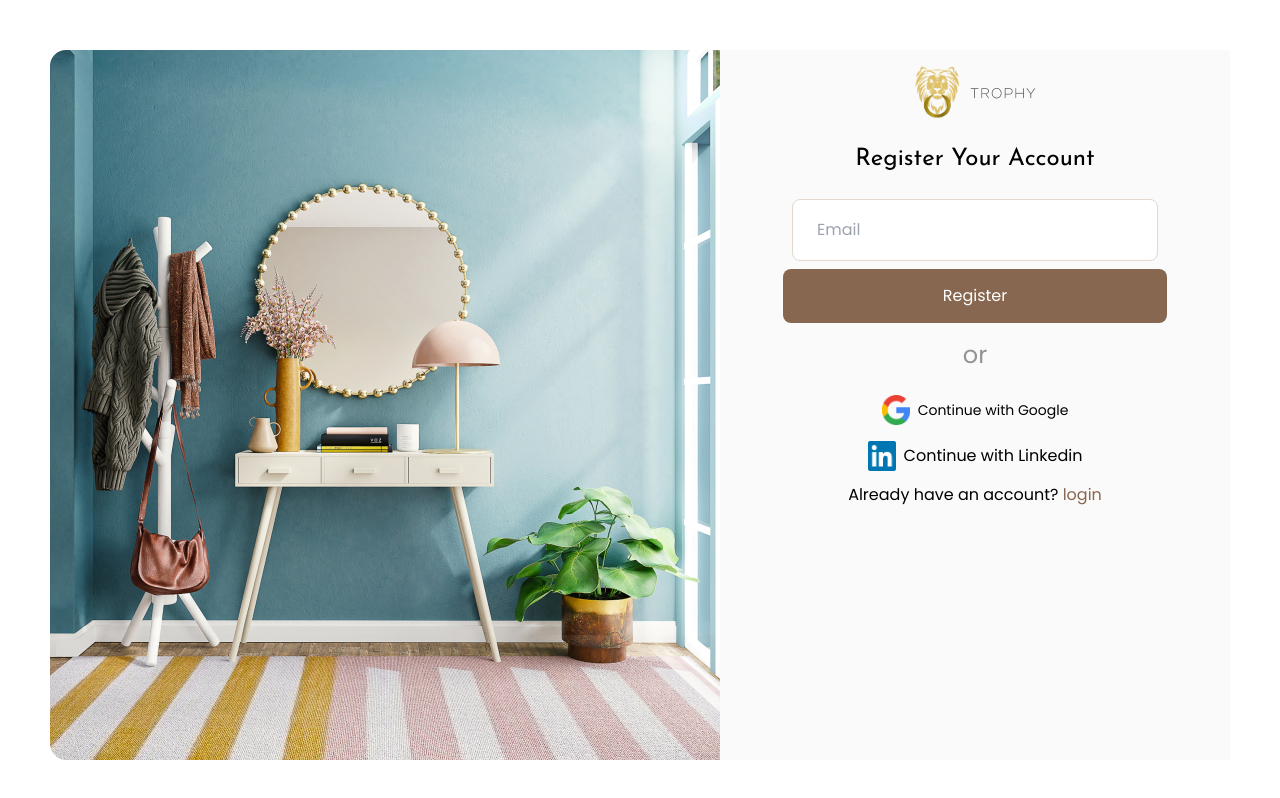
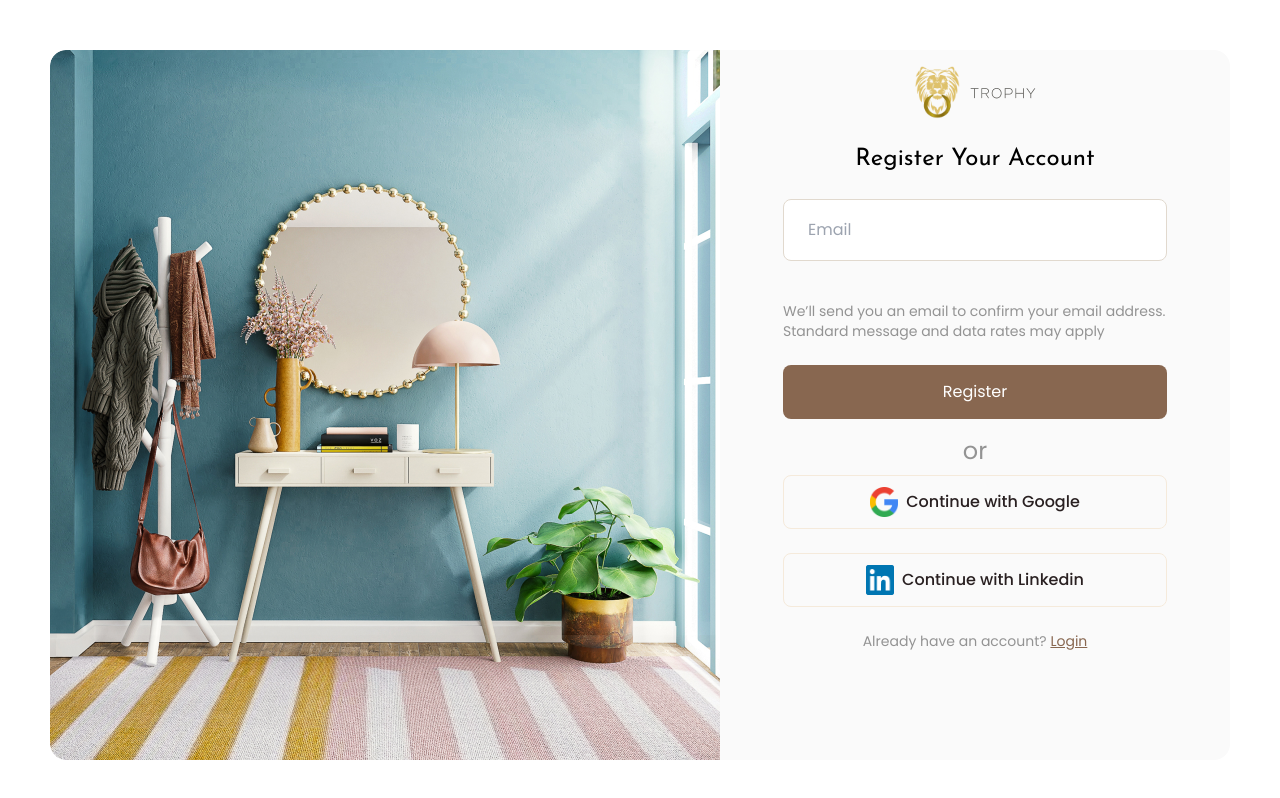
Before and after one commit to devolego/Trophystays-website, a Next.js app: page /signup in a window 1280 px wide. Shown: the top 798 px of the page. Built offline with nearby package versions, Linux system fonts and the light colour scheme.

Commit message:
Login/signup Ui modification

```diff
--- a/components/Authentication/Login.tsx
+++ b/components/Authentication/Login.tsx
@@ -7,7 +7,7 @@ import RightFormSection from "./RightFormSection";
 
 const Login = () => {
   return (
-    <div className="flex p-[50px] bg-white rounded-[16px]">
+    <div className="flex m-[50px] bg-white rounded-2xl overflow-hidden">
       <Image src={loginImage} alt="loginImage" className="basis-3/6"/>
       <RightFormSection
         titleText={"Log In to Your Account"}
@@ -18,12 +18,12 @@ const Login = () => {
         authLinkText={"Register"}
         authLink={'/signup'}
       >
-        <form className="flex flex-col justify-center items-center pt-6 max-w-[384px] w-full mx-auto">
-          <div>
-            <input type="text" placeholder="Email" className="py-[18px] mb-[30px] px-6 border border-greyishBrown rounded-[8px]"/>
+        <form className="flex flex-col justify-center items-center pt-6 max-w-[384px] w-full mx-auto w-full">
+          <div className="w-full">
+            <input type="text" placeholder="Email" className="py-[18px] mb-[30px] px-6 border border-greyishBrown rounded-[8px] w-full"/>
           </div>
-          <div>
-            <input type="text" placeholder="Password" className="py-[18px] px-6 border border-greyishBrown rounded-[8px]"/>
+          <div className="w-full">
+            <input type="text" placeholder="Password" className="py-[18px] px-6 border border-greyishBrown rounded-[8px] w-full"/>
           </div>
           <Link className="text-darkGrey text-sm underline mt-[18px] mb-[24px] self-end" href="#">Forgot Password?</Link>
           <Button ButtonText={"Login"} ButtonClasses={"w-full bg-primary text-center text-white py-[15px]"}></Button>
--- a/components/Authentication/RightFormSection.tsx
+++ b/components/Authentication/RightFormSection.tsx
@@ -31,21 +31,21 @@ const RightFormSection = ({
       </h3>
       {children}
       <p className="text-center text-2xl mt-4 text-darkGrey">or</p>
-      <div className="m-2">
-        <div className="flex justify-center items-center p-4">
+      <div className="m-2 max-w-[384px] w-full mx-auto">
+        <div className="flex justify-center items-center mb-6 px-4 py-[11px] border border-lightBrown rounded-[8px]">
           <Image className="w-7 h-[30px]  mr-2" src={google} alt="" />
-          <p className="text-sm">{googleText}</p>
+          <p className="text-base text-black font-medium">{googleText}</p>
         </div>
-        <div className="flex justify-center items-center">
+        <div className="flex justify-center items-center mb-6 px-4 py-[11px] border border-lightBrown rounded-[8px]">
           <Image className="w-7 h-[30px] mr-2" src={linkedin} alt="" />
-          <p>{linkedinText}</p>
+          <p className="text-base text-black font-medium">{linkedinText}</p>
         </div>
       </div>
       {isAuthText ? (
-        <p className="text-center mt-3">
+        <p className="text-center mt-3 text-darkGrey text-sm">
           {authText}{" "}
           <span>
-            <Link className="text-[#886750]" href={`${authLink}`}>
+            <Link className="text-[#886750] underline capitalize" href={`${authLink}`}>
               {authLinkText}
             </Link>
           </span>
--- a/components/Authentication/SignUp.tsx
+++ b/components/Authentication/SignUp.tsx
@@ -6,7 +6,7 @@ import RightFormSection from "./RightFormSection";
 
 const SignUp = () => {
   return (
-    <div className="flex p-[50px] bg-white rounded-[16px]">
+    <div className="flex m-[50px] bg-white rounded-2xl overflow-hidden">
       <Image src={signupImage} alt="loginImage" className="basis-3/6" />
       <RightFormSection
         titleText={"Register Your Account"}
@@ -18,9 +18,10 @@ const SignUp = () => {
         authLink={'/login'}
       >
         <form className="flex flex-col justify-center items-center pt-6 max-w-[384px] w-full mx-auto">
-          <div className="mb-2">
-            <input type="text" placeholder="Email" className="py-[18px] px-6 border border-greyishBrown rounded-[8px]"/>
+          <div className="mb-2 w-full">
+            <input type="text" placeholder="Email" className="py-[18px] px-6 border border-greyishBrown rounded-lg w-full"/>
           </div>
+          <p className="text-sm text-darkGrey pt-8 pb-6">We’ll send you an email to confirm your email address. Standard message and data rates may apply</p>
           <Button
             ButtonText={"Register"}
             ButtonClasses={"w-full bg-primary text-center text-white py-[15px]"}
```
